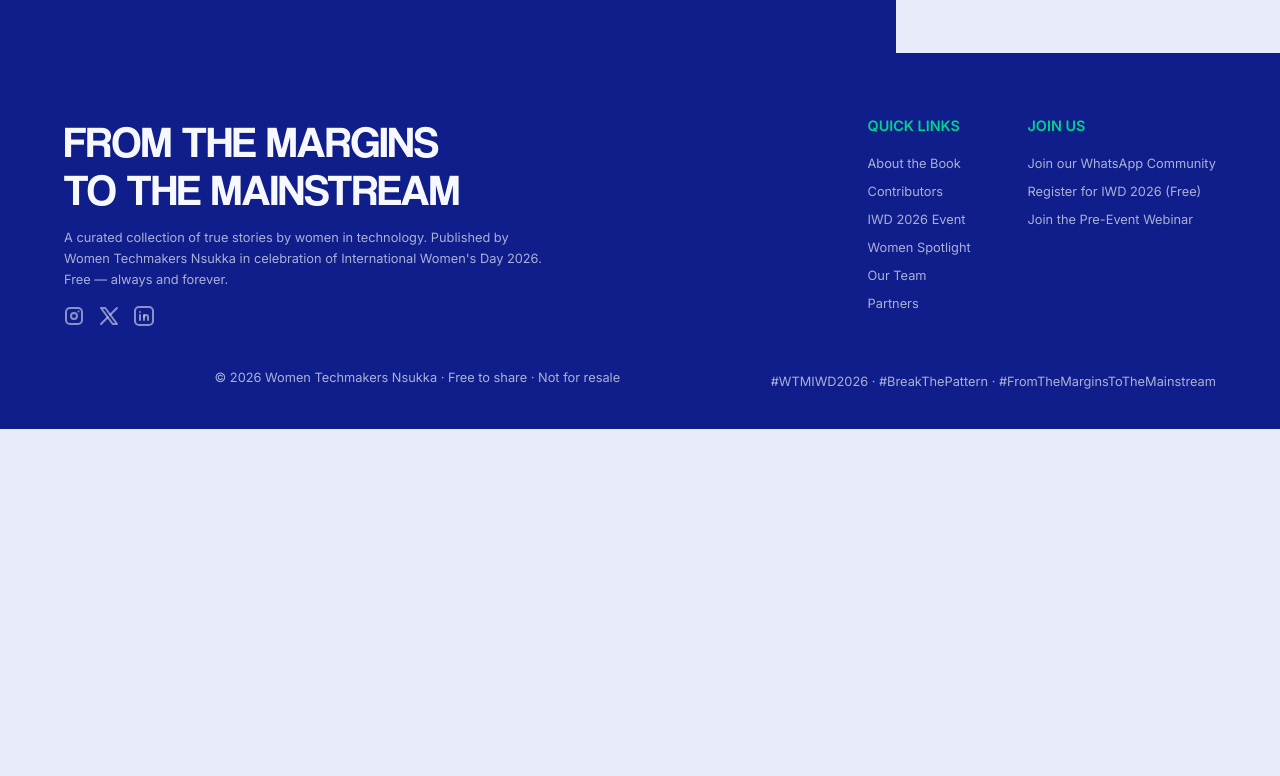
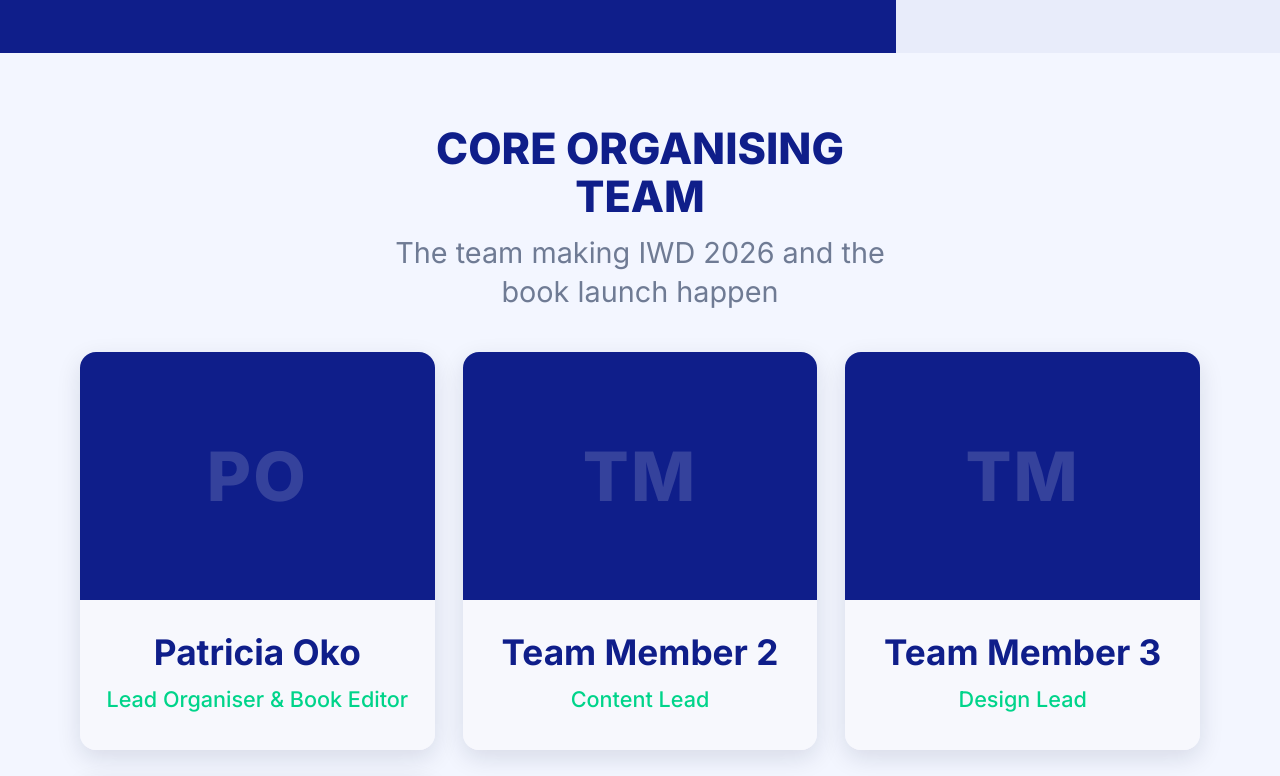
Before and after one commit to SamIfesi/Women-Techmakers, a React (Vite) app: page /Teams in a window 1280 px wide. Shown: the part 500-1276 px from the top of the page. Before the commit the page ends 929 px from the top, so only its background shows below. Built offline with nearby package versions, Linux system fonts and the light colour scheme; a web font is replaced by a local one.

Commit message:
Adds core organising team section to team page
Introduces a new section highlighting the core organising team, including data, layout, and styling for individual team member cards. Improves visibility of key contributors and enhances the team page's informational value.

```diff
--- a/src/Teams.jsx
+++ b/src/Teams.jsx
@@ -1,6 +1,7 @@
 import Navbar from './components/Navbar/Navbar';
 import { teamHero } from './components/Data/TeamData';
 import SectionHero from './components/Hero/SectionHero';
+import CoreTeam from './components/Team/CoreTeam';
 import Footer from './components/Footer/Footer';
 
 export default function Teams() {
@@ -17,6 +18,7 @@ export default function Teams() {
           stats={null}
           sectionId="team-hero-heading"
         />
+        <CoreTeam />
       </main>
       <Footer />
     </>
--- a/src/components/Data/TeamData.js
+++ b/src/components/Data/TeamData.js
@@ -6,3 +6,30 @@ export const teamHero = {
     'Every event, every page, every story in this book exists because these people showed up — not for the spotlight, but for the mission.',
   stat: null,
 };
+
+export const coreTeam = {
+  title: 'Core Organising Team',
+  subtitle: 'The team making IWD 2026 and the book launch happen',
+  members: [
+    {
+      initials: 'PO',
+      name: 'Patricia Oko',
+      role: 'Lead Organiser & Book Editor',
+    },
+    {
+      initials: 'TM',
+      name: 'Team Member 2',
+      role: 'Content Lead',
+    },
+    {
+      initials: 'TM',
+      name: 'Team Member 3',
+      role: 'Design Lead',
+    },
+    {
+      initials: 'TM',
+      name: 'Team Member 4',
+      role: 'Logistics Coordinator',
+    },
+  ],
+};
--- /dev/null
+++ b/src/components/Team/CoreTeam.css
@@ -0,0 +1,63 @@
+/* ============================================================
+   CORE TEAM SECTION — Mobile first
+   ============================================================ */
+
+.core-team {
+  background-color: var(--light-bg);
+  padding: 3.5rem 1.25rem 5rem;
+}
+
+.core-team__header {
+  text-align: center;
+  max-width: 34rem;
+  margin: 0 auto 2rem;
+}
+
+.core-team__heading {
+  font-family: var(--font-inter);
+  color: var(--dark-navy);
+  font-size: clamp(1.8rem, 7.2vw, 2.7rem);
+  font-weight: 800;
+  line-height: 1.1;
+  text-transform: uppercase;
+  margin: 0;
+}
+
+.core-team__subtitle {
+  font-family: var(--font-inter);
+  color: #6f7b94;
+  font-size: clamp(1.1rem, 4.2vw, 1.8rem);
+  font-weight: 400;
+  line-height: 1.35;
+  margin: 0.9rem 0 0;
+}
+
+.core-team__grid {
+  max-width: 52rem;
+  margin: 0 auto;
+  display: grid;
+  grid-template-columns: 1fr;
+  gap: 1.5rem;
+}
+
+@media screen and (min-width: 768px) {
+  .core-team {
+    padding: 4.5rem 2rem 6rem;
+  }
+
+  .core-team__header {
+    margin-bottom: 2.5rem;
+  }
+
+  .core-team__grid {
+    grid-template-columns: repeat(2, minmax(0, 1fr));
+    gap: 1.75rem;
+  }
+}
+
+@media screen and (min-width: 1024px) {
+  .core-team__grid {
+    max-width: 70rem;
+    grid-template-columns: repeat(3, minmax(0, 1fr));
+  }
+}
--- /dev/null
+++ b/src/components/Team/CoreTeam.jsx
@@ -0,0 +1,25 @@
+import { coreTeam } from '../Data/TeamData';
+import CoreTeamCard from './CoreTeamCard';
+import './CoreTeam.css';
+
+export default function CoreTeam() {
+  return (
+    <section className="core-team" id="core-team">
+      <div className="core-team__header">
+        <h2 className="core-team__heading">{coreTeam.title}</h2>
+        <p className="core-team__subtitle">{coreTeam.subtitle}</p>
+      </div>
+
+      <div className="core-team__grid">
+        {coreTeam.members.map((member) => (
+          <CoreTeamCard
+            key={member.name}
+            initials={member.initials}
+            name={member.name}
+            role={member.role}
+          />
+        ))}
+      </div>
+    </section>
+  );
+}
--- /dev/null
+++ b/src/components/Team/CoreTeamCard.css
@@ -0,0 +1,61 @@
+/* ============================================================
+   CORE TEAM CARD — Mobile first
+   ============================================================ */
+
+.core-team-card {
+  border-radius: 1rem;
+  overflow: hidden;
+  background-color: var(--off-white);
+  box-shadow: 0 0.5rem 1.5rem rgba(13, 26, 58, 0.12);
+}
+
+.core-team-card__top {
+  background-color: var(--dark-navy);
+  min-height: 14rem;
+  display: flex;
+  align-items: center;
+  justify-content: center;
+}
+
+.core-team-card__initials {
+  font-family: var(--font-inter);
+  font-size: clamp(3rem, 14vw, 4.25rem);
+  font-weight: 800;
+  line-height: 1;
+  letter-spacing: 0.03em;
+  color: rgba(255, 255, 255, 0.16);
+}
+
+.core-team-card__bottom {
+  background-color: var(--off-white);
+  padding: 1.5rem 1rem 1.75rem;
+  text-align: center;
+}
+
+.core-team-card__name {
+  font-family: var(--font-inter);
+  color: var(--dark-navy);
+  font-size: clamp(1.75rem, 4.8vw, 2.2rem);
+  font-weight: 700;
+  line-height: 1.15;
+  margin: 0;
+}
+
+.core-team-card__role {
+  font-family: var(--font-inter);
+  color: var(--brand-green);
+  font-size: clamp(1.1rem, 3.8vw, 1.35rem);
+  font-weight: 500;
+  line-height: 1.35;
+  margin: 0.75rem 0 0;
+}
+
+@media screen and (min-width: 768px) {
+  .core-team-card__top {
+    min-height: 15.5rem;
+  }
+
+  .core-team-card__bottom {
+    padding: 2rem 1.5rem 2.25rem;
+  }
+}
--- /dev/null
+++ b/src/components/Team/CoreTeamCard.jsx
@@ -0,0 +1,15 @@
+import './CoreTeamCard.css';
+
+export default function CoreTeamCard({ initials, name, role }) {
+  return (
+    <article className="core-team-card">
+      <div className="core-team-card__top" aria-hidden="true">
+        <span className="core-team-card__initials">{initials}</span>
+      </div>
+      <div className="core-team-card__bottom">
+        <h3 className="core-team-card__name">{name}</h3>
+        <p className="core-team-card__role">{role}</p>
+      </div>
+    </article>
+  );
+}
```
